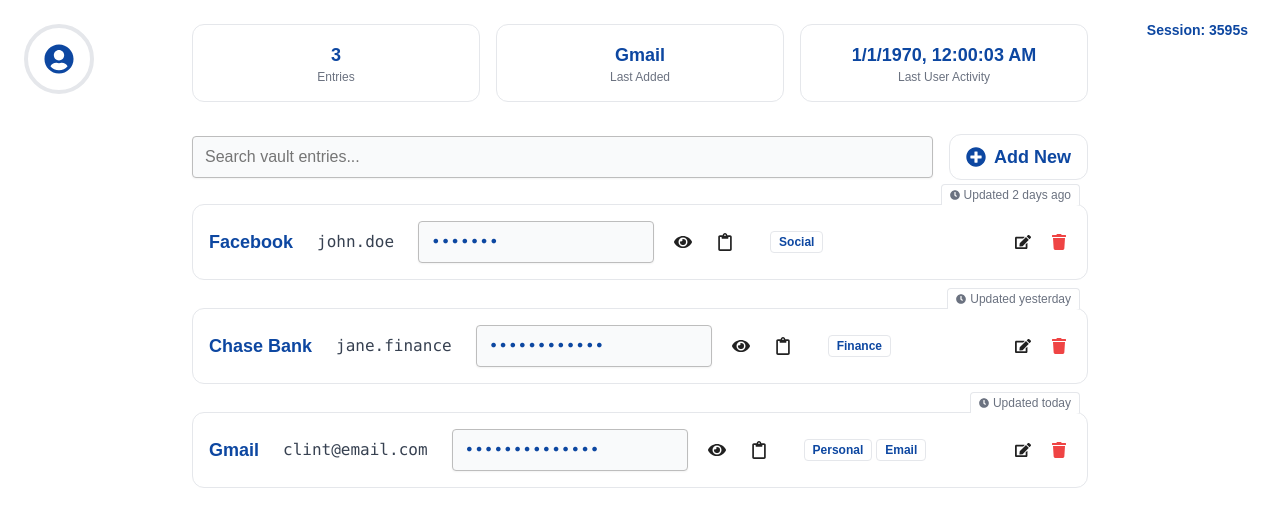
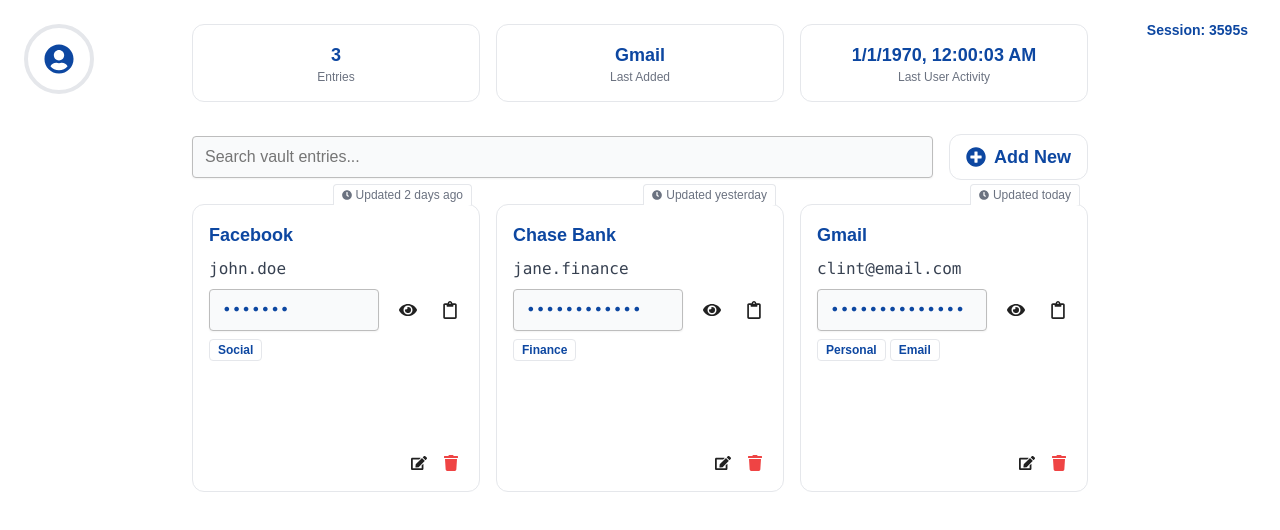
Before and after one commit to markDoesany/vault-in, a React (Vite) app in the folder frontend/: page /dashboard in a window 1280 px wide. Shown: the top 530 px of the page. Built offline with nearby package versions, Linux system fonts and the light colour scheme.

Commit message:
Change to card layout

```diff
--- a/frontend/src/components/VaultEntriesList.jsx
+++ b/frontend/src/components/VaultEntriesList.jsx
@@ -2,13 +2,14 @@ import React from 'react';
 import VaultEntryCard from './VaultEntryCard';
 
 const VaultEntriesList = ({ entries, onCopy, onEdit, onDelete }) => (
-  <div className="w-full max-w-4xl mx-auto flex flex-col gap-7 px-2 md:px-0">
+  <div className="w-full max-w-4xl mx-auto px-2 md:px-0">
     {entries.length === 0 ? (
       <div className="text-center text-gray-500 dark:text-gold mt-8 text-lg">
         No vault entries found.
       </div>
     ) : (
-      entries.map((entry) => (
+      <div className="grid grid-cols-1 sm:grid-cols-2 lg:grid-cols-3 gap-4">
+        {entries.map((entry) => (
           <VaultEntryCard
             key={entry.id}
             entry={entry}
@@ -16,7 +17,8 @@ const VaultEntriesList = ({ entries, onCopy, onEdit, onDelete }) => (
             onEdit={onEdit}
             onDelete={onDelete}
           />
-      ))
+        ))}
+      </div>
     )}
   </div>
 );
--- a/frontend/src/components/VaultEntryCard.jsx
+++ b/frontend/src/components/VaultEntryCard.jsx
@@ -28,7 +28,7 @@ const VaultEntryCard = ({ entry, onCopy, onEdit, onDelete }) => {
   }, [entry.updatedAt]);
 
   return (
-    <div className="relative">
+    <div className="relative aspect-square w-full">
       {/* Timestamp as a tab above the card */}
       {formatLastUpdated && (
         <div className="absolute -top-5 right-2 flex items-center text-xs text-gray-500 dark:text-gray-300 bg-white dark:bg-secondary px-2 py-0.5 rounded-t border-l border-r border-t border-silver dark:border-gold z-10">
@@ -37,11 +37,13 @@ const VaultEntryCard = ({ entry, onCopy, onEdit, onDelete }) => {
         </div>
       )}
 
-      <div className="flex flex-col md:flex-row md:items-center justify-between bg-white dark:bg-secondary rounded-xl shadow-confident border border-silver dark:border-gold p-4 gap-3 md:gap-0">
-        <div className="flex flex-col md:flex-row md:items-center gap-2 md:gap-6 flex-1">
+      <div className="bg-white dark:bg-secondary rounded-xl shadow-confident border border-silver dark:border-gold p-4 flex flex-col h-full">
+        <div className="flex flex-col flex-1">
+          <div className="flex flex-col gap-2">
             <span className="font-bold text-lg text-primary dark:text-gold">{entry.platform}</span>
             <span className="text-gray-700 dark:text-gold font-mono">{entry.username}</span>
-        <div className="flex items-center gap-2">
+          </div>
+          <div className="flex items-center gap-2 mt-2">
             <input
               type={showPassword ? 'text' : 'password'}
               value={entry.password}
@@ -70,18 +72,17 @@ const VaultEntryCard = ({ entry, onCopy, onEdit, onDelete }) => {
             </button>
           </div>
           {entry.tags && entry.tags.length > 0 && (
-          <div className="flex gap-1 ml-2">
+            <div className="flex flex-wrap gap-1 mt-2">
               {entry.tags.map((tag) => (
                 <span key={tag} className="px-2 py-0.5 rounded bg-silver dark:bg-primary text-xs text-primary dark:text-gold font-semibold border border-gold dark:border-gold">{tag}</span>
               ))}
             </div>
           )}
         </div>
-      <div className="flex flex-col items-end gap-1">
-        <div className="flex gap-2">
+        <div className="flex justify-end gap-2 mt-2">
           <button
             type="button"
-            className="p-1 ml-1 focus:outline-none"
+            className="p-1 focus:outline-none"
             onClick={() => onEdit && onEdit(entry)}
             aria-label="Edit entry"
           >
@@ -89,7 +90,7 @@ const VaultEntryCard = ({ entry, onCopy, onEdit, onDelete }) => {
           </button>
           <button
             type="button"
-            className="p-1 ml-1 focus:outline-none"
+            className="p-1 focus:outline-none"
             onClick={() => onDelete && onDelete(entry)}
             aria-label="Delete entry"
           >
@@ -98,7 +99,6 @@ const VaultEntryCard = ({ entry, onCopy, onEdit, onDelete }) => {
         </div>
       </div>
     </div>
-    </div>
   );
 };
 
```
Lines whose indentation alone changed are shown as unchanged.
